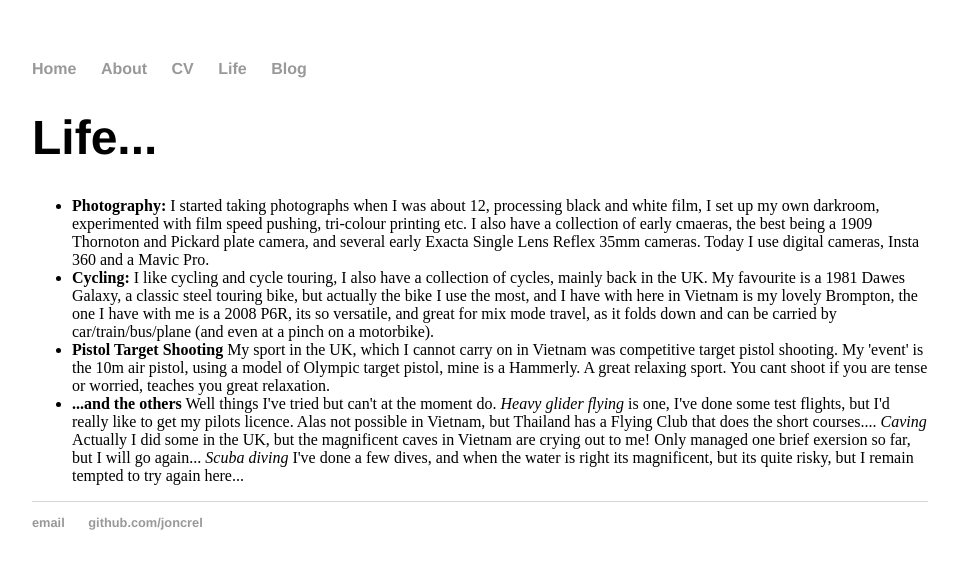
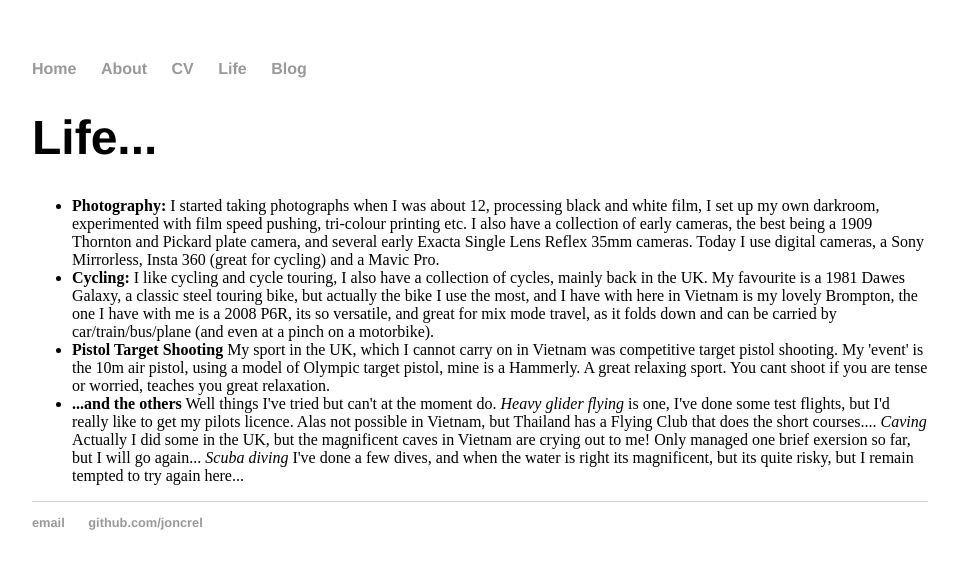
Before and after one commit to joncrel/joncrel.github.io, a Jekyll site: the page built from life/index.html, in a window 1280 px wide. Shown: the top 569 px of the page, without its empty margins (160-1119 px from the left). Built offline with Jekyll 4.4.1, drawn with Linux system fonts in a browser that asks for light colours.

Commit message:
Update index.html

```diff
--- a/life/index.html
+++ b/life/index.html
@@ -5,7 +5,7 @@ title: Life...
 <div class="blurb">
 	<h1>{{ page.title }}</h1>
 	<ul>
-    <li><b>Photography:</b> I started taking photographs when I was about 12, processing black and white film, I set up my own darkroom, experimented with film speed pushing, tri-colour printing etc.  I also have a collection of early cmaeras, the best being a 1909 Thornoton and Pickard plate camera, and several early Exacta Single Lens Reflex 35mm cameras.  Today I use digital cameras, Insta 360 and a Mavic Pro.</li>
+    <li><b>Photography:</b> I started taking photographs when I was about 12, processing black and white film, I set up my own darkroom, experimented with film speed pushing, tri-colour printing etc.  I also have a collection of early cameras, the best being a 1909 Thornton and Pickard plate camera, and several early Exacta Single Lens Reflex 35mm cameras.  Today I use digital cameras, a Sony Mirrorless, Insta 360 (great for cycling) and a Mavic Pro.</li>
     <li><b>Cycling:</b> I like cycling and cycle touring, I also have a collection of cycles, mainly back in the UK.  My favourite is a 1981 Dawes Galaxy, a classic steel touring bike, but actually the bike I use the most, and I have with here in Vietnam is my lovely Brompton, the one I have with me is a 2008 P6R, its so versatile, and great for mix mode travel, as it folds down and can be carried by car/train/bus/plane (and even at a pinch on a motorbike).</li>
     <li><b>Pistol Target Shooting</b> My sport in the UK, which I cannot carry on in Vietnam was competitive target pistol shooting. My 'event' is the 10m air pistol, using a model of Olympic target pistol, mine is a Hammerly.  A great relaxing sport. You cant shoot if you are tense or worried, teaches you great relaxation.</li>
     <li><b>...and the others</b> Well things I've tried but can't at the moment do. <i>Heavy glider flying</i> is one, I've done some test flights, but I'd really like to get my pilots licence.  Alas not possible in Vietnam, but Thailand has a Flying Club that does the short courses....   <i>Caving</i> Actually I did some in the UK, but the magnificent caves in Vietnam are crying out to me!  Only managed one brief exersion so far, but I will go again...  <i>Scuba diving</i> I've done a few dives, and when the water is right its magnificent, but its quite risky, but I remain tempted to try again here...
```
